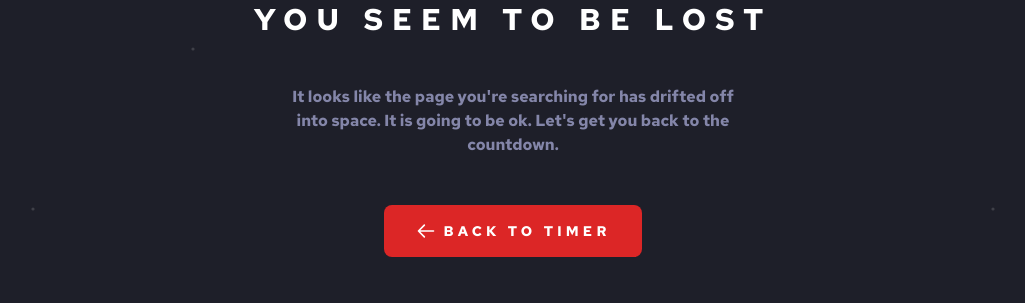
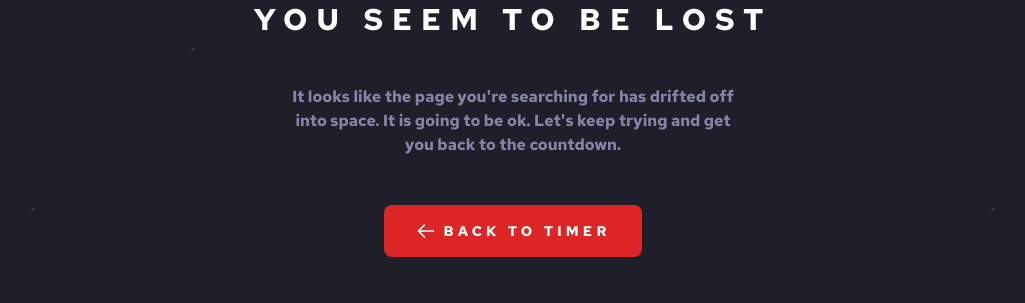
Before and after one commit to bittricky/launch-countdown, a Flask app: template templates/404.html in a window 1280 px wide. Shown: the part 271-574 px from the top of the page, without its empty margins (127-1152 px from the left). Run offline with Flask 3, Linux system fonts and the light colour scheme; the template is opened without the code that fills it, so the values that code supplies are empty.

Commit message:
feat(docs): update template

```diff
--- a/templates/404.html
+++ b/templates/404.html
@@ -27,7 +27,7 @@
 
       <p class="text-[#8486a9] mb-12 max-w-md">
         It looks like the page you're searching for has drifted off into space. It is going to be ok.
-        Let's get you back to the countdown.
+        Let's keep trying and get you back to the countdown.
       </p>
 
       <a
```
